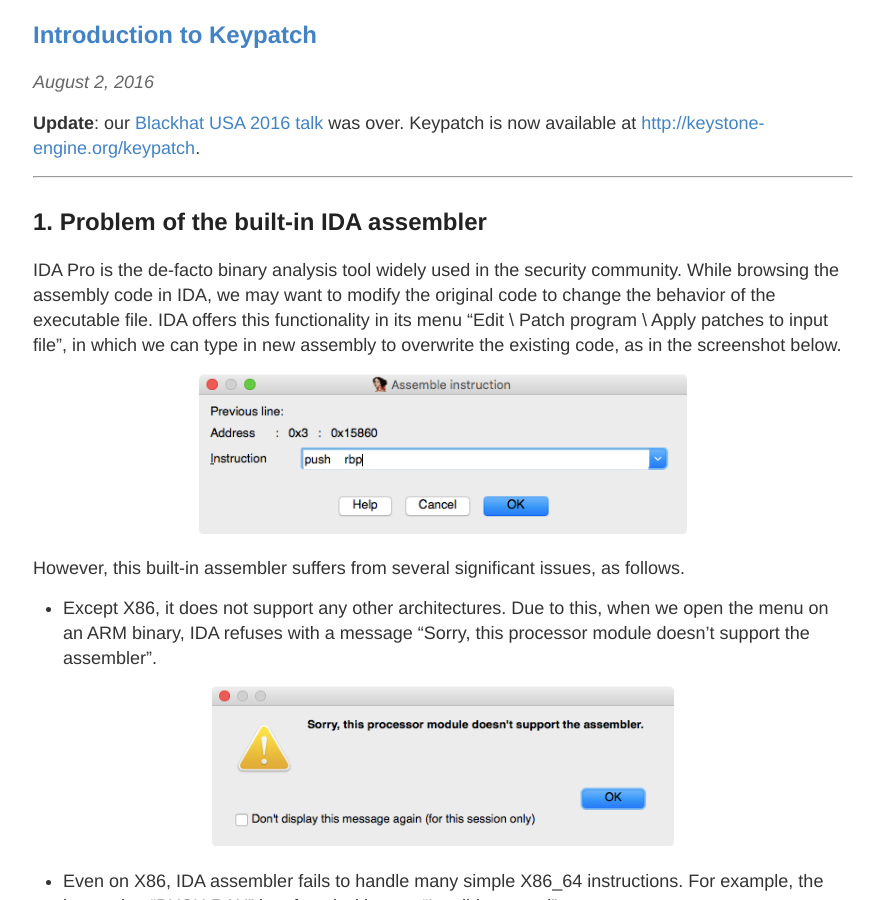
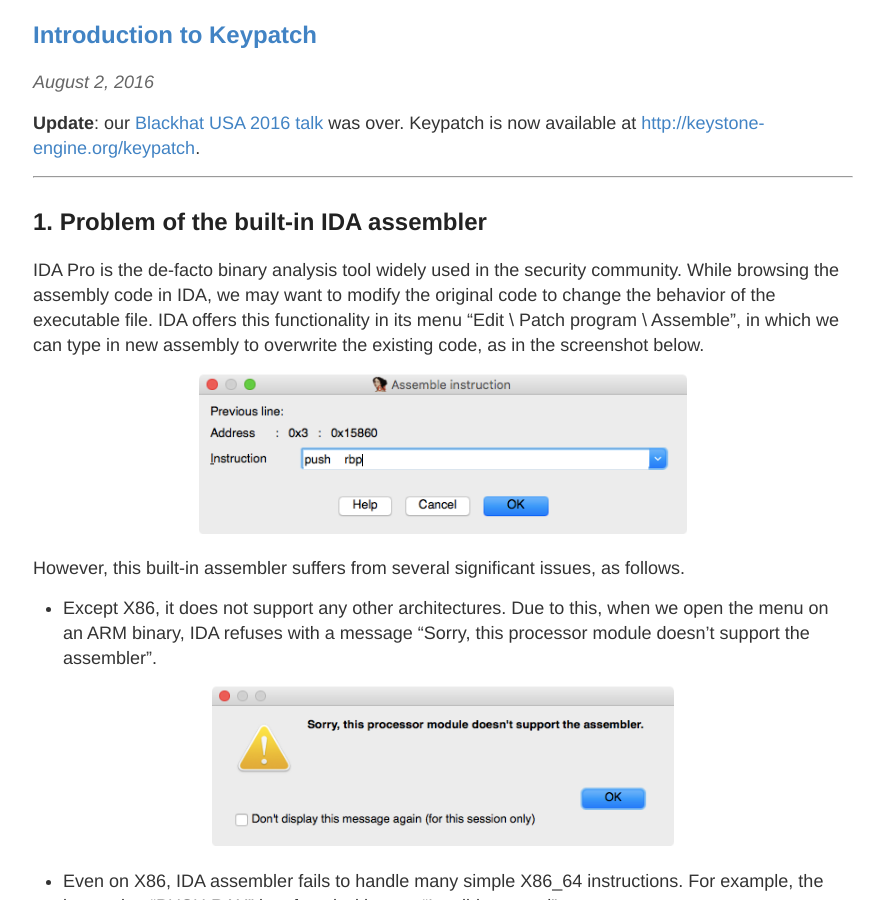
Before and after one commit to keystone-engine/keystone-engine.github.io, a Jekyll site: the page built from index.html, in a window 1280 px wide and 900 px high, scrolled down 616 px. Shown: the whole window, without its empty margins (197-1081 px from the left). Built offline with Jekyll 4.4.1, drawn with Linux system fonts in a browser that asks for light colours.

Commit message:
fix keypatch0

```diff
--- a/_posts/2016-08-02-keypatch0.md
+++ b/_posts/2016-08-02-keypatch0.md
@@ -10,7 +10,7 @@
 
 ## 1. Problem of the built-in IDA assembler
 
-IDA Pro is the de-facto binary analysis tool widely used in the security community. While browsing the assembly code in IDA, we may want to modify the original code to change the behavior of the executable file. IDA offers this functionality in its menu "Edit \ Patch program \ Apply patches to input file", in which we can type in new assembly to overwrite the existing code, as in the screenshot below.
+IDA Pro is the de-facto binary analysis tool widely used in the security community. While browsing the assembly code in IDA, we may want to modify the original code to change the behavior of the executable file. IDA offers this functionality in its menu "Edit \ Patch program \ Assemble", in which we can type in new assembly to overwrite the existing code, as in the screenshot below.
 
 <p align="center">
 <img src="/keypatch/IDA_asm_box.png" height="160" />
```
